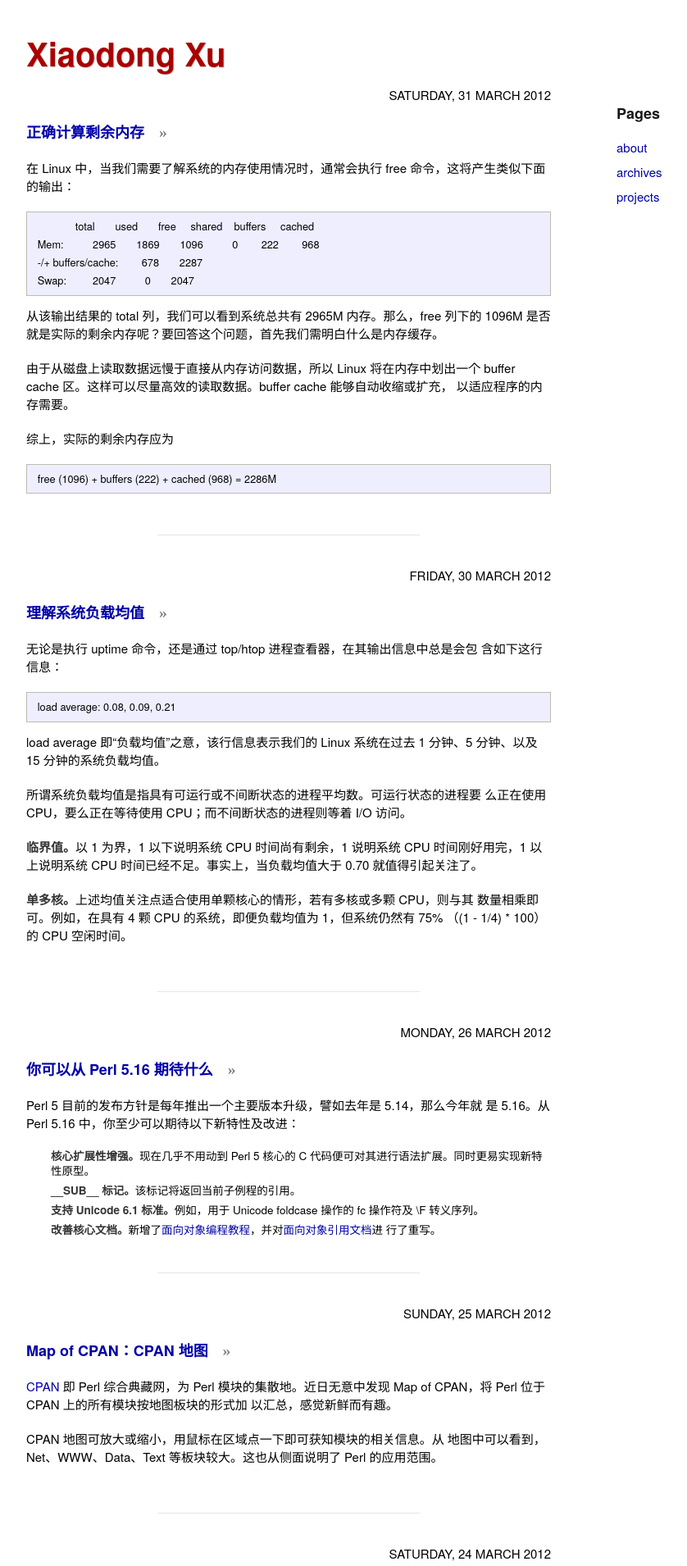
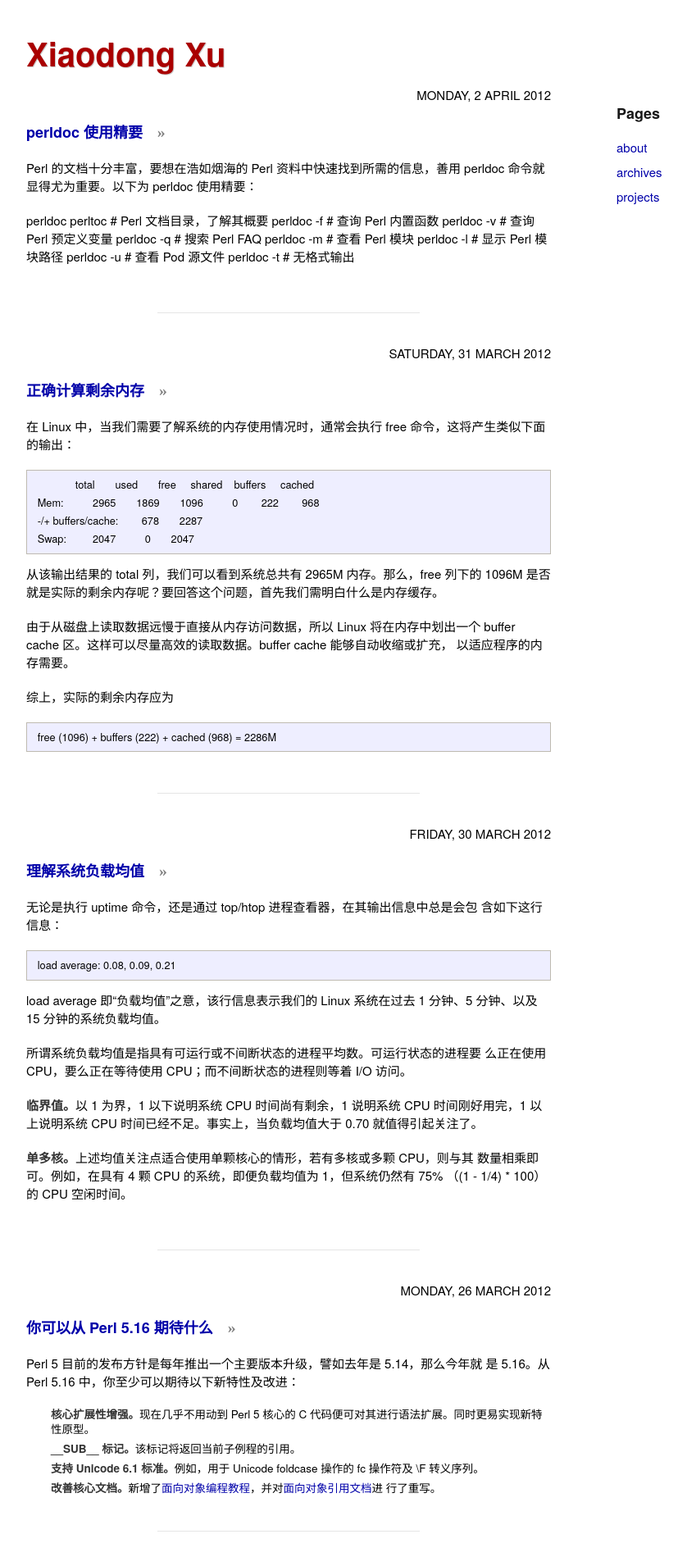
Before and after one commit to xuxiaodong/xuxiaodong.github.com, a Jekyll site: the page built from index.html, in a window 1280 px wide. Shown: the top 1910 px of the page at 82% size, without its empty margins (138-976 px from the left). Built offline with Jekyll 4.4.1, drawn with Linux system fonts in a browser that asks for light colours; Markdown is read by kramdown in place of the engine named in the settings.

Commit message:
add new post

```diff
--- /dev/null
+++ b/_posts/2012-04-02-perldoc.markdown
@@ -0,0 +1,18 @@
+---
+layout: post
+title: perldoc 使用精要
+date: 2012-04-02 23:04
+post-link: http://perldoc.perl.org/perldoc.html
+---
+
+Perl 的文档十分丰富，要想在浩如烟海的 Perl 资料中快速找到所需的信息，善用
+perldoc 命令就显得尤为重要。以下为 perldoc 使用精要：
+
+perldoc perltoc # Perl 文档目录，了解其概要
+perldoc -f # 查询 Perl 内置函数
+perldoc -v # 查询 Perl 预定义变量
+perldoc -q # 搜索 Perl FAQ
+perldoc -m # 查看 Perl 模块
+perldoc -l # 显示 Perl 模块路径
+perldoc -u # 查看 Pod 源文件
+perldoc -t # 无格式输出
--- a/css/layout.css
+++ b/css/layout.css
@@ -157,7 +157,7 @@ code {
   background-color: #eef;
   font-size: 85%;
   display: block;
-  margin: 0.5em 0em 1em 0em;
+  margin: 0em 0em 1em 0em;
   padding: 0.5em 1em;
   border: 1px solid #bebab0;
 }
```
